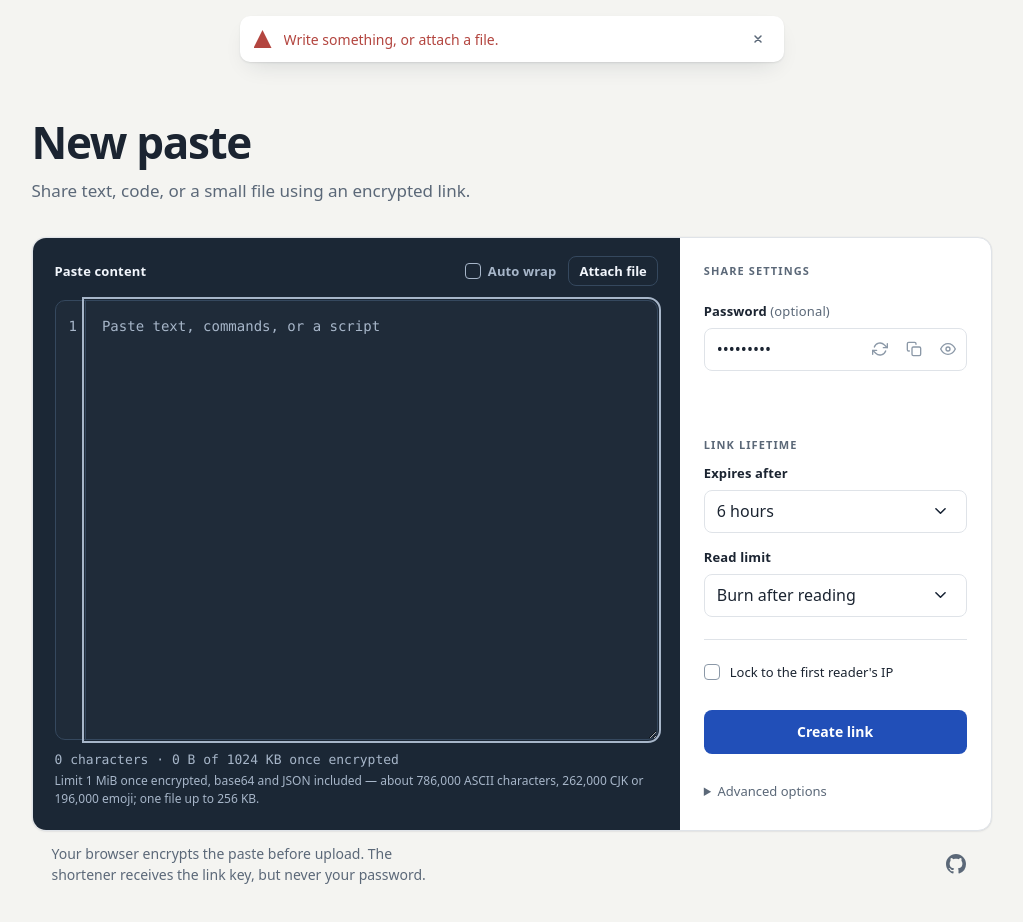
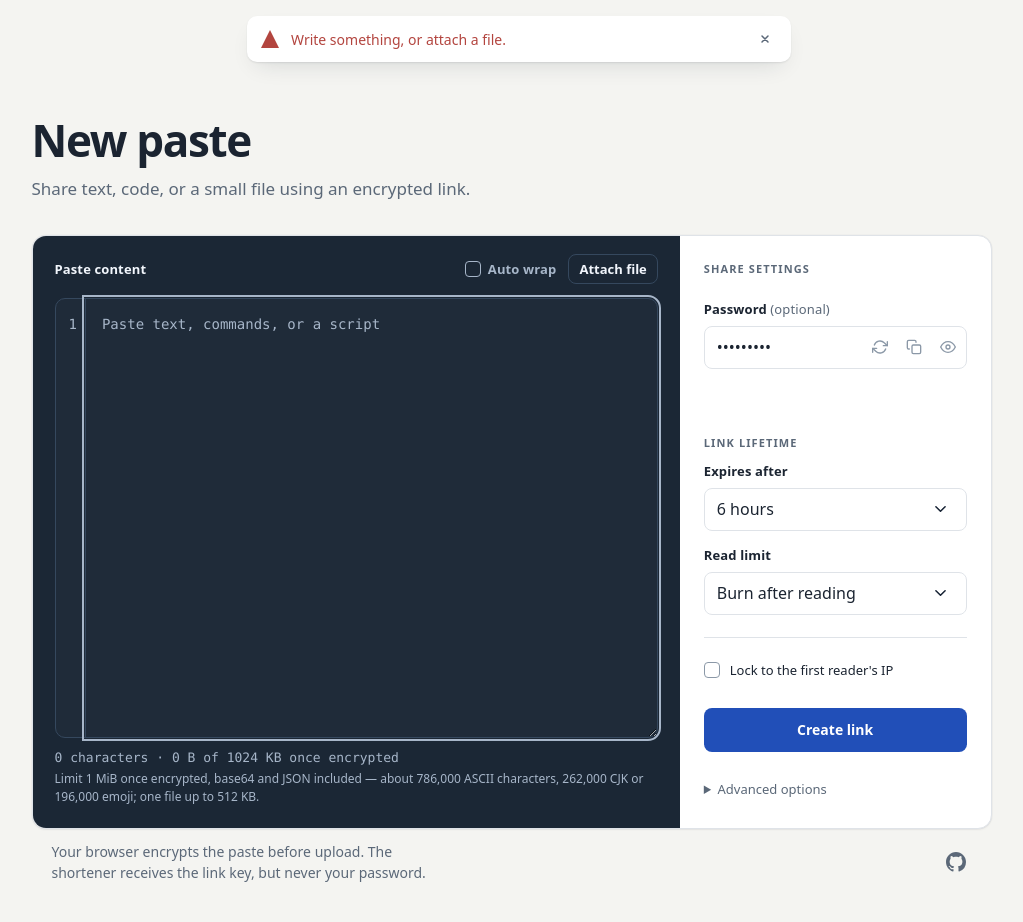
Before and after one commit to Yuchenhui/khepri-secure-paste, a plain HTML site: page public/new.html in a window 1280 px wide. Both pictures are taken after typing "Sample123" into the empty fields and a click on the button "Create link". Shown: the whole page, without its empty margins (121-1144 px from the left). Drawn offline with Linux system fonts and the light colour scheme.

Commit message:
fix: keep the message card floating without moving the page; raise the file cap to 512 KB
- The message card is position: fixed at the top of the viewport again. The
  previous fix put it in the flow before <main>, which pushed the whole page
  down the moment a message appeared. The body now carries a constant 60px
  padding-top — the card's own slot — so the heading never moves whether the
  card is up or not. Verified: h1 and panel offsets are identical in both
  states on both pages.
- The file attachment cap goes from 256 KB to 512 KB. The earlier note that
  accounted for one base64 pass was wrong: a file is base64-encoded into the
  payload and then the whole payload is encrypted and base64-encoded again,
  so its bytes cost (4/3)^2 ≈ 1.778x in the request. At 700 KB the request is
  1.22 MiB and the server answers 413. 512 KB sends 0.89 MiB and leaves
  about 12% headroom; MAX_BODY and the nginx limit are untouched.

```diff
--- a/public/app.js
+++ b/public/app.js
@@ -5,7 +5,13 @@ const $ = (id) => document.getElementById(id);
 // paste plus a stolen key has to brute force, so new pastes use the ceiling.
 // Pastes created earlier keep the count they were made with.
 const ITERATIONS = 1000000;
-const MAX_FILE_BYTES = 256 * 1024;
+// A file is base64-encoded into the payload, and then the whole payload is
+// encrypted and base64-encoded again, so its bytes cost (4/3)^2 ≈ 1.778 times
+// their own size in the request. Inside the server's 1 MiB body cap, minus the
+// JSON frame and the file metadata, that leaves about 574 KB; 512 keeps a
+// margin for a longer file name. MAX_BODY and the nginx client_max_body_size
+// are unchanged, so a paste still never exceeds 1 MiB.
+const MAX_FILE_BYTES = 512 * 1024;
 // Same ceiling as core.js MAX_BODY. The request is pure ASCII (base64url), so
 // string length and byte length agree and the check can run before sending.
 const MAX_REQUEST_BYTES = 1024 * 1024;
--- a/public/new.html
+++ b/public/new.html
@@ -84,9 +84,13 @@
 
   [hidden] { display: none !important; }
 
-  body { margin: 0; background: var(--canvas); color: var(--ink); font: 1rem/1.55 system-ui, -apple-system, "Segoe UI", sans-serif; }
+  /* The message card floats over the top of the viewport. This padding is the
+     slot it lives in: always there, never changing, so the heading below never
+     moves when the card appears or goes. 60px is the card's own 43px plus the
+     16px gap above it, plus a little. */
+  body { margin: 0; padding-block-start: 60px; background: var(--canvas); color: var(--ink); font: 1rem/1.55 system-ui, -apple-system, "Segoe UI", sans-serif; }
 
-  main { width: min(calc(100% - 48px), 60rem); margin: clamp(36px, 7vh, 80px) auto 40px; ; }
+  main { width: min(calc(100% - 48px), 60rem); margin: clamp(36px, 7vh, 80px) auto 40px; }
 
   /* While the message card is up, the page keeps a slot for it: the card
 
@@ -260,11 +264,12 @@
 
   /* Hidden until there is a message, like the read page's card. */
 
-  /* The card sits in the page, above the content, and takes its own row:
+  /* The card floats at the top of the viewport and never moves the page: the
+     body always reserves exactly its height, so the heading sits where it sits
+     whether the card is up or not. It used to sit in the flow before <main>,
+     which pushed the whole page down the moment it appeared. */
 
-     nothing floats over it and it floats over nothing. */
-
-  .create-feedback { display: none; align-items: center; gap: 12px; width: min(34rem, calc(100% - 32px)); margin: 16px auto 0; }
+  .create-feedback { display: none; position: fixed; z-index: 10; inset-inline: 0; inset-block-start: 16px; align-items: center; gap: 12px; width: min(34rem, calc(100% - 32px)); margin-inline: auto; }
 
   .create-feedback:has(#createError:not(:empty)) {
 
@@ -499,7 +504,7 @@
 
       <p id="sizeState" class="size-state" role="status"></p>
 
-      <p class="size-hint">Limit 1 MiB once encrypted, base64 and JSON included — about 786,000 ASCII characters, 262,000 CJK or 196,000 emoji; one file up to 256 KB.</p>
+      <p class="size-hint">Limit 1 MiB once encrypted, base64 and JSON included — about 786,000 ASCII characters, 262,000 CJK or 196,000 emoji; one file up to 512 KB.</p>
 
     </div>
 
```
Also changed, not shown: public/view.html (+11 -6 lines), 1 other file.
